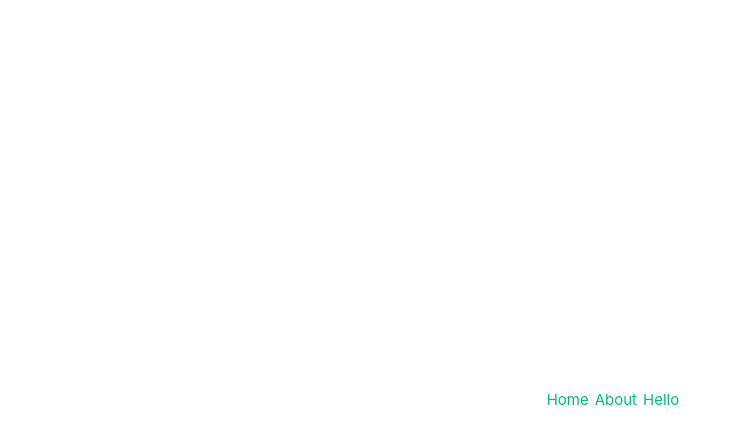
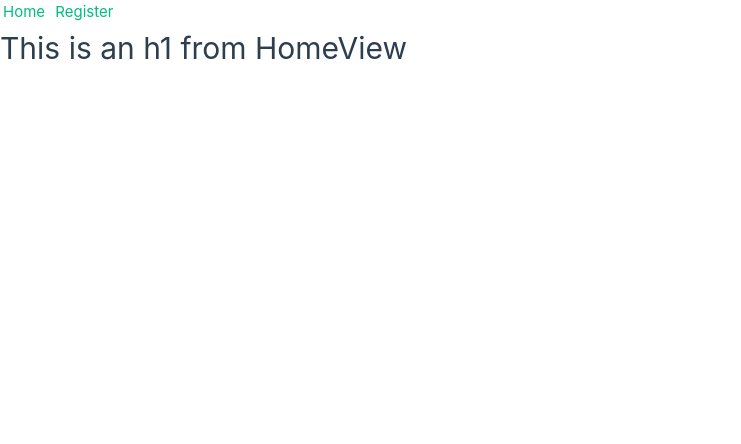
Before and after one commit to staten-island-tech/supabase-project-ya-like-jazz, a Vue app in the folder app/: page / in a window 1280 px wide. Shown: the top 444 px of the page, without its empty margins (0-741 px from the left). Built offline with nearby package versions, Linux system fonts and the light colour scheme; the HTML template or start-up script is replaced by a standard one.

Commit message:
Minor nav bar change

```diff
--- a/app/src/App.vue
+++ b/app/src/App.vue
@@ -1,13 +1,12 @@
 <script setup lang="ts">
 import { RouterLink, RouterView } from 'vue-router'
-import HelloWorld from './components/HelloWorld.vue'
 </script>
 
 <template>
   <header>
       <nav>
         <RouterLink to="/">Home</RouterLink>
-        <RouterLink to="/register">About</RouterLink>
+        <RouterLink to="/register"> Register </RouterLink>
       </nav>
   </header>
 
--- a/app/src/views/HomeView.vue
+++ b/app/src/views/HomeView.vue
@@ -4,6 +4,6 @@
 
 <template>
   <main>
-    <router-link to="/register"> Hello </router-link>
+<h1> This is an h1 from HomeView </h1>
   </main>
 </template>
--- a/app/src/views/LoginWebsite.vue
+++ b/app/src/views/LoginWebsite.vue
@@ -6,7 +6,7 @@
     <input type="submit" @click="signInWithEmail()" />
       <div>
     <h1> New User? </h1>
-    <router-link to="/Register"> Click here! </router-link>
+    <router-link to="/register"> Click here! </router-link>
     </div>
   </div>
 </template>
```
Also changed, not shown: app/src/assets/main.css (+4 -3 lines).
